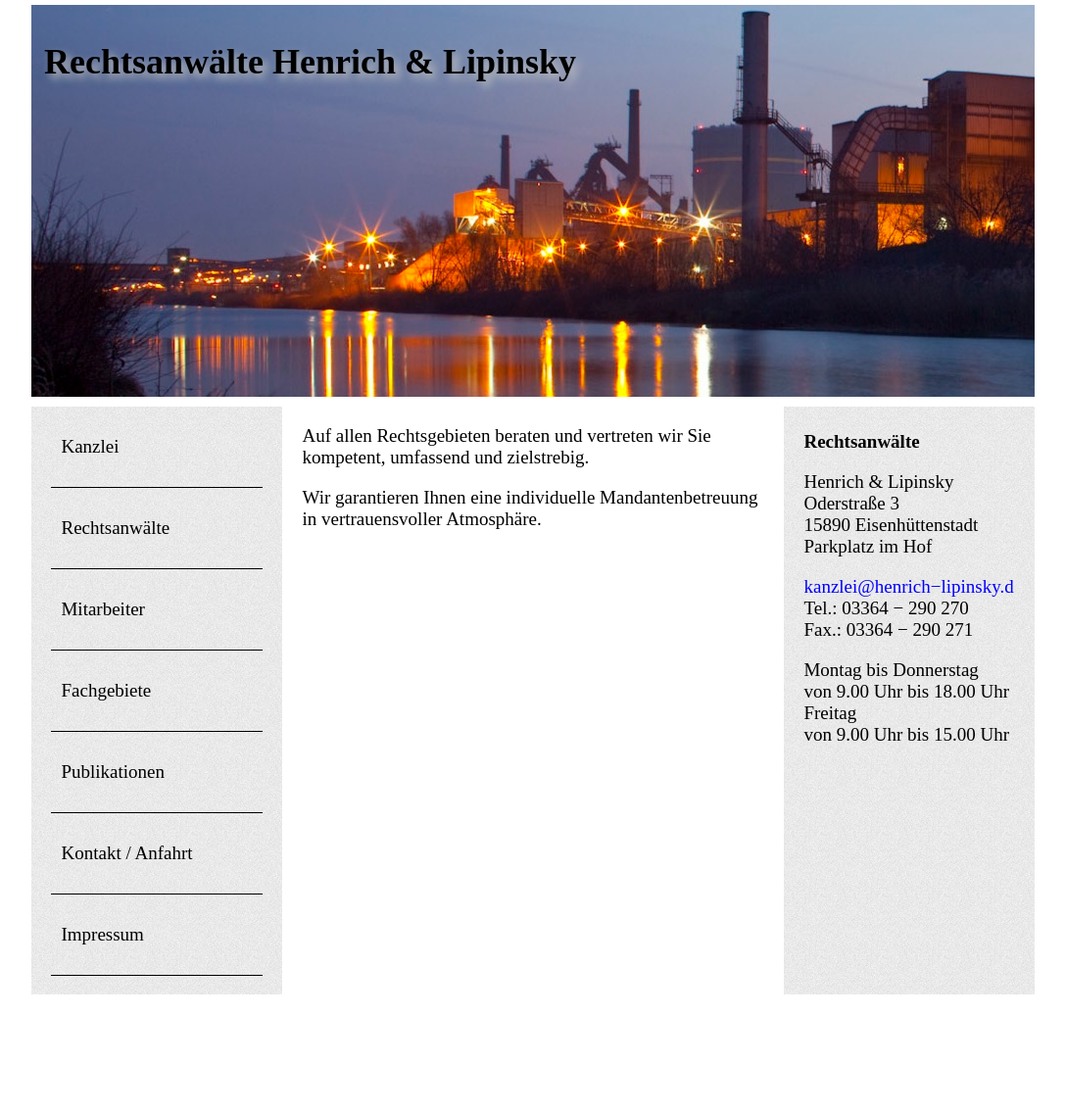
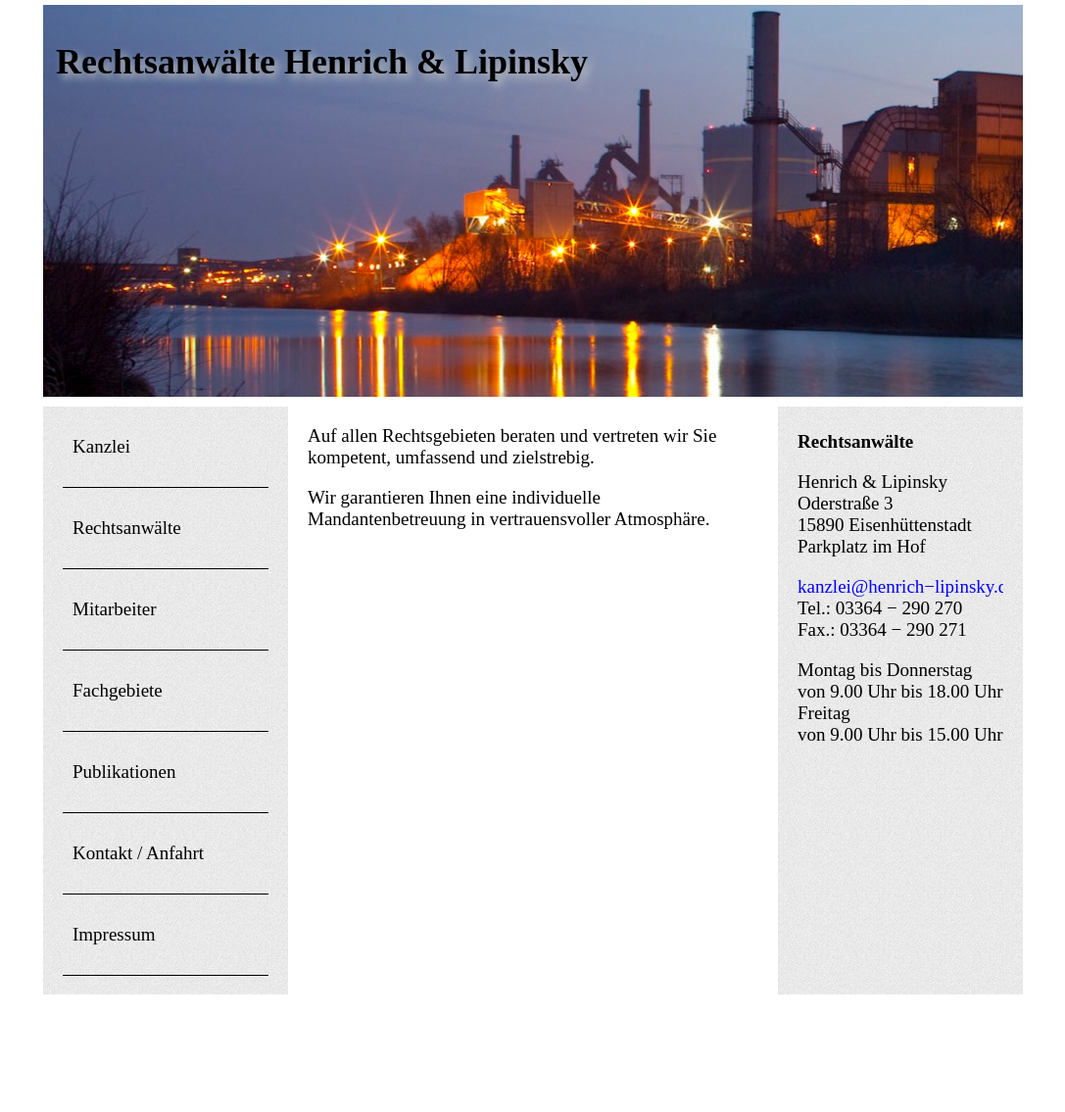
Before and after one commit to zickzackv/henrich-lipinsky.de, a Jekyll site: the page built from index.html, in a window 1280 px wide. Shown: the whole page at 98% size, without its empty margins (96-1183 px from the left). Built offline with Jekyll 4.4.1, drawn with Linux system fonts in a browser that asks for light colours; Markdown is read by kramdown in place of the engine named in the settings.

Commit message:
Fixed layout: size to 1000px

```diff
--- a/css/main.css
+++ b/css/main.css
@@ -191,8 +191,10 @@ ul.posts span {
 .colmask {
   position:relative;	/* This fixes the IE7 overflow hidden bug */
   clear:both;
-  float:left;
+  /*  float:left; */   /* fixed width */
+  margin: 0 auto;
   width:100%;
+  width:1000px;
   overflow:hidden;		/* This chops off any overhanging divs */
 }
 /* common column settings */
@@ -254,12 +256,15 @@ ul.posts span {
   /* background: black; */
   color: black;
   clear: both;
-  float: left;
   width: 100%; /* same as body */
+  width: 1000px;
   height: 400px;
   background-image: url("/assets/Stahlwerk.am.Kanal.head.jpeg");
   background-repeat: no-repeat;
   background-position: 6% 40%;
+  /* float: left; */ /* fixed width */
+  margin-left: auto;
+  margin-right: auto;
   margin-top: 5px;
   margin-bottom: 10px;
 }
```
